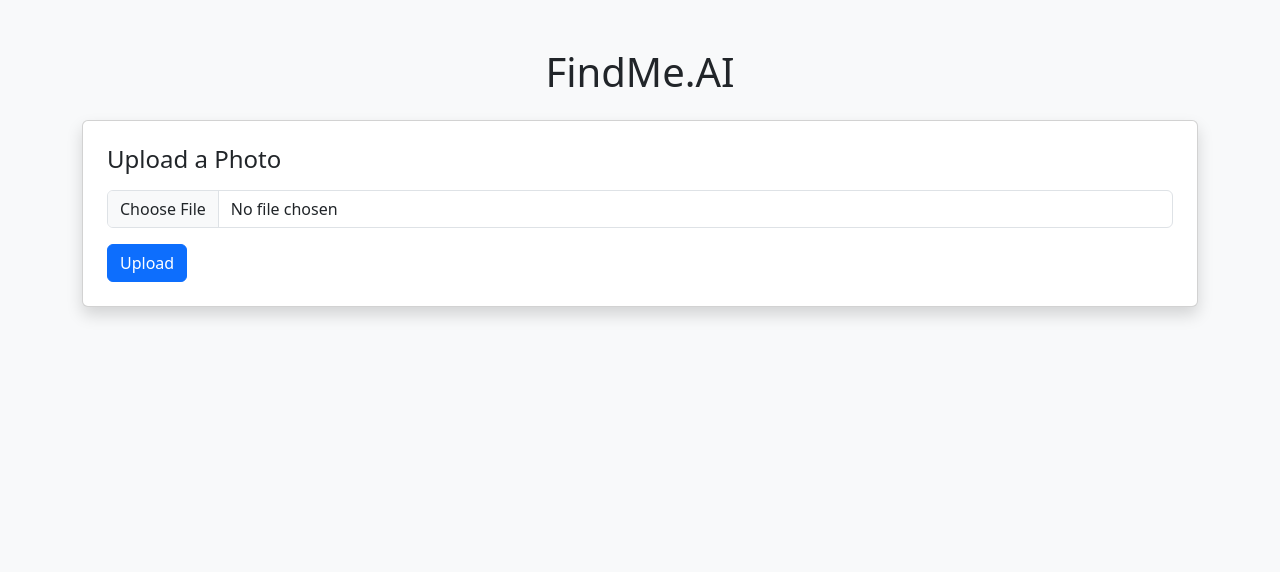
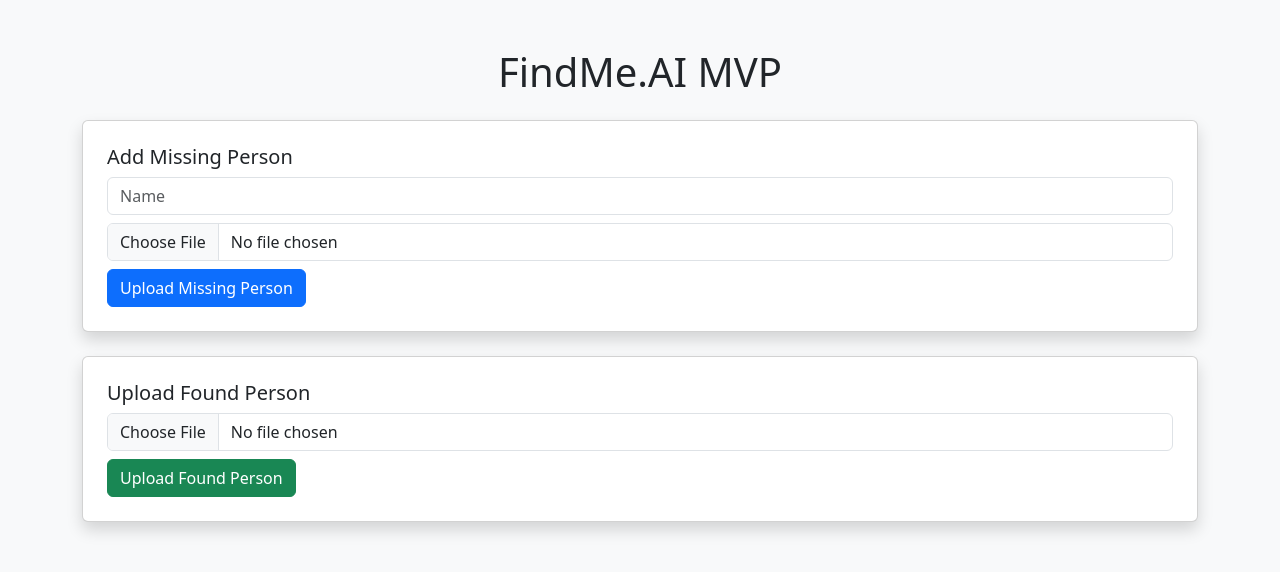
Before and after one commit to Agnes-99/FineMe.AI, a Flask app: page / in a window 1280 px wide. Shown: the top 572 px of the page. Run offline with Flask 3, Linux system fonts and the light colour scheme.

Commit message:
Added face Recognition

```diff
--- a/app.py
+++ b/app.py
@@ -1,75 +1,104 @@
 import os
-import cv2
+import sqlite3
 import numpy as np
+import face_recognition
+import pickle
 from flask import Flask, render_template, request, url_for
 
 app = Flask(__name__)
-
-# Set uploads folder inside static
 UPLOAD_FOLDER = os.path.join("static", "uploads")
 os.makedirs(UPLOAD_FOLDER, exist_ok=True)
 app.config["UPLOAD_FOLDER"] = UPLOAD_FOLDER
 
-# Load Haar Cascade for face detection
-face_cascade = cv2.CascadeClassifier(cv2.data.haarcascades + "haarcascade_frontalface_default.xml")
-if face_cascade.empty():
-    raise Exception("Failed to load Haar Cascade xml file")
+DB_PATH = "faces.db"
+
+# Initialize DB
+def init_db():
+    conn = sqlite3.connect(DB_PATH)
+    c = conn.cursor()
+    c.execute('''CREATE TABLE IF NOT EXISTS faces (
+                    id INTEGER PRIMARY KEY AUTOINCREMENT,
+                    name TEXT,
+                    image_path TEXT,
+                    encoding BLOB,
+                    category TEXT)''')
+    conn.commit()
+    conn.close()
 
 
-@app.route("/", methods=["GET", "POST"])
-def index():
-    processed_image = None
-    face_count = 0
-    confidence = 0
-    original_image = None
+init_db()
 
-    if request.method == "POST":
-        if "file" not in request.files:
-            return "No file uploaded", 400
 
-        file = request.files["file"]
-        if file.filename == "":
-            return "Empty file name", 400
+# Save face data
+def save_face(name, image_path, encoding, category):
+    conn = sqlite3.connect(DB_PATH)
+    c = conn.cursor()
+    c.execute("INSERT INTO faces (name, image_path, encoding, category) VALUES (?, ?, ?, ?)",
+              (name, image_path, encoding.dumps(), category))
+    conn.commit()
+    conn.close()
 
-        filepath = os.path.join(app.config["UPLOAD_FOLDER"], file.filename)
-        file.save(filepath)
-        original_image = url_for('static', filename=f"uploads/{file.filename}")
 
-        # Read the image
-        img = cv2.imread(filepath)
-        if img is None:
-            return "Failed to load image", 400
+# Load stored faces
+def load_faces(category=None):
+    conn = sqlite3.connect(DB_PATH)
+    c = conn.cursor()
+    if category:
+        c.execute("SELECT name, image_path, encoding FROM faces WHERE category=?", (category,))
+    else:
+        c.execute("SELECT name, image_path, encoding FROM faces")
+    data = c.fetchall()
+    conn.close()
+    return [(name, path, pickle.loads(enc)) for name, path, enc in data]
 
-        gray = cv2.cvtColor(img, cv2.COLOR_BGR2GRAY)
 
-        # Detect faces
-        faces = face_cascade.detectMultiScale(gray, scaleFactor=1.1, minNeighbors=5)
-        face_count = len(faces)
+@app.route("/")
+def home():
+    return render_template("index.html")
 
-        # Draw rectangles around faces
-        for (x, y, w, h) in faces:
-            cv2.rectangle(img, (x, y), (x+w, y+h), (0, 255, 0), 2)
 
-        # Simple confidence: average face area
-        if face_count > 0:
-            confidences = [w*h for (x, y, w, h) in faces]
-            confidence = int(sum(confidences) / len(confidences) / (img.shape[0] * img.shape[1]) * 100)
+@app.route("/upload_missing", methods=["POST"])
+def upload_missing():
+    file = request.files["file"]
+    name = request.form.get("name", "Unknown")
+    filepath = os.path.join(app.config["UPLOAD_FOLDER"], file.filename)
+    file.save(filepath)
 
-        # Save result
-        result_filename = "result_" + file.filename
-        output_path = os.path.join(app.config["UPLOAD_FOLDER"], result_filename)
-        cv2.imwrite(output_path, img)
+    img = face_recognition.load_image_file(filepath)
+    encodings = face_recognition.face_encodings(img)
+    if not encodings:
+        return "No face detected. Try another image."
 
-        processed_image = url_for('static', filename=f"uploads/{result_filename}")
+    save_face(name, filepath, np.array(encodings[0]), "missing")
+    return f"✅ {name} has been added to the missing persons database."
 
-    return render_template(
-        "index.html",
-        processed_image=processed_image,
-        face_count=face_count,
-        confidence=confidence,
-        original_image=original_image
-    )
+
+@app.route("/upload_found", methods=["POST"])
+def upload_found():
+    file = request.files["file"]
+    filepath = os.path.join(app.config["UPLOAD_FOLDER"], file.filename)
+    file.save(filepath)
+
+    unknown_img = face_recognition.load_image_file(filepath)
+    unknown_encs = face_recognition.face_encodings(unknown_img)
+    if not unknown_encs:
+        return "No face detected."
+
+    unknown_enc = unknown_encs[0]
+    known_faces = load_faces(category="missing")
+
+    matches = []
+    for name, path, known_enc in known_faces:
+        distance = face_recognition.face_distance([known_enc], unknown_enc)[0]
+        if distance < 0.6:  # Lower is stricter
+          confidence = round((1 - distance) * 100, 2)
+          matches.append((name, path, confidence))
+
+    if matches:
+        return render_template("matches.html", matches=matches)
+    else:
+        return "❌ No matches found."
 
 
 if __name__ == "__main__":
-    app.run(host="0.0.0.0", port=5000, debug=True)
+    app.run(debug=True)
--- a/templates/index.html
+++ b/templates/index.html
@@ -1,37 +1,29 @@
 <!DOCTYPE html>
 <html>
 <head>
-    <title>FindMe.AI</title>
+    <title>FindMe.AI </title>
     <link href="https://cdn.jsdelivr.net/npm/bootstrap@5.3.0/dist/css/bootstrap.min.css" rel="stylesheet">
 </head>
 <body class="bg-light">
-    <div class="container py-5">
-        <h1 class="mb-4 text-center">FindMe.AI</h1>
-        <div class="card p-4 shadow">
-            <h4 class="mb-3">Upload a Photo</h4>
-            <form method="POST" enctype="multipart/form-data">
-                <input type="file" name="file" class="form-control mb-3" required>
-                <button type="submit" class="btn btn-primary">Upload</button>
-            </form>
+<div class="container py-5">
+    <h1 class="text-center mb-4">FindMe.AI MVP</h1>
 
-            {% if processed_image %}
-                <hr>
-                <h5>Results</h5>
-                <p><strong>Faces detected:</strong> {{ face_count }}</p>
-                <p><strong>Detection confidence:</strong> {{ confidence }}%</p>
+    <div class="card p-4 shadow mb-4">
+        <h5>Add Missing Person</h5>
+        <form action="/upload_missing" method="POST" enctype="multipart/form-data">
+            <input type="text" name="name" class="form-control mb-2" placeholder="Name" required>
+            <input type="file" name="file" class="form-control mb-2" required>
+            <button class="btn btn-primary">Upload Missing Person</button>
+        </form>
+    </div>
 
-                <div class="row">
-                    <div class="col-md-6">
-                        <h6>Original Image:</h6>
-                        <img src="{{ original_image }}" class="img-fluid rounded shadow">
-                    </div>
-                    <div class="col-md-6">
-                        <h6>Processed Image:</h6>
-                        <img src="{{ processed_image }}" class="img-fluid rounded shadow">
-                    </div>
-                </div>
-            {% endif %}
-        </div>
+    <div class="card p-4 shadow">
+        <h5>Upload Found Person</h5>
+        <form action="/upload_found" method="POST" enctype="multipart/form-data">
+            <input type="file" name="file" class="form-control mb-2" required>
+            <button class="btn btn-success">Upload Found Person</button>
+        </form>
     </div>
+</div>
 </body>
 </html>
```
Also changed, not shown: templates/matches.html (added, +24 -0 lines), faces.db (added).
